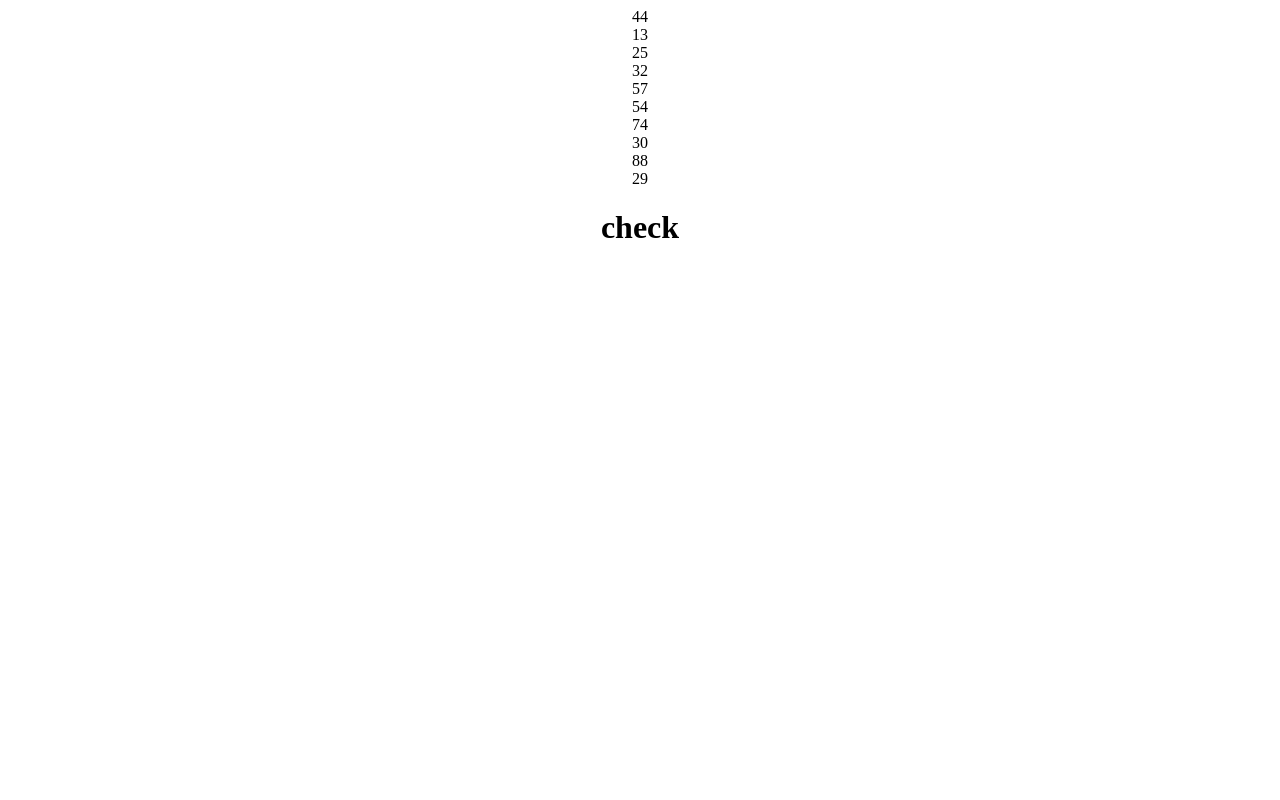
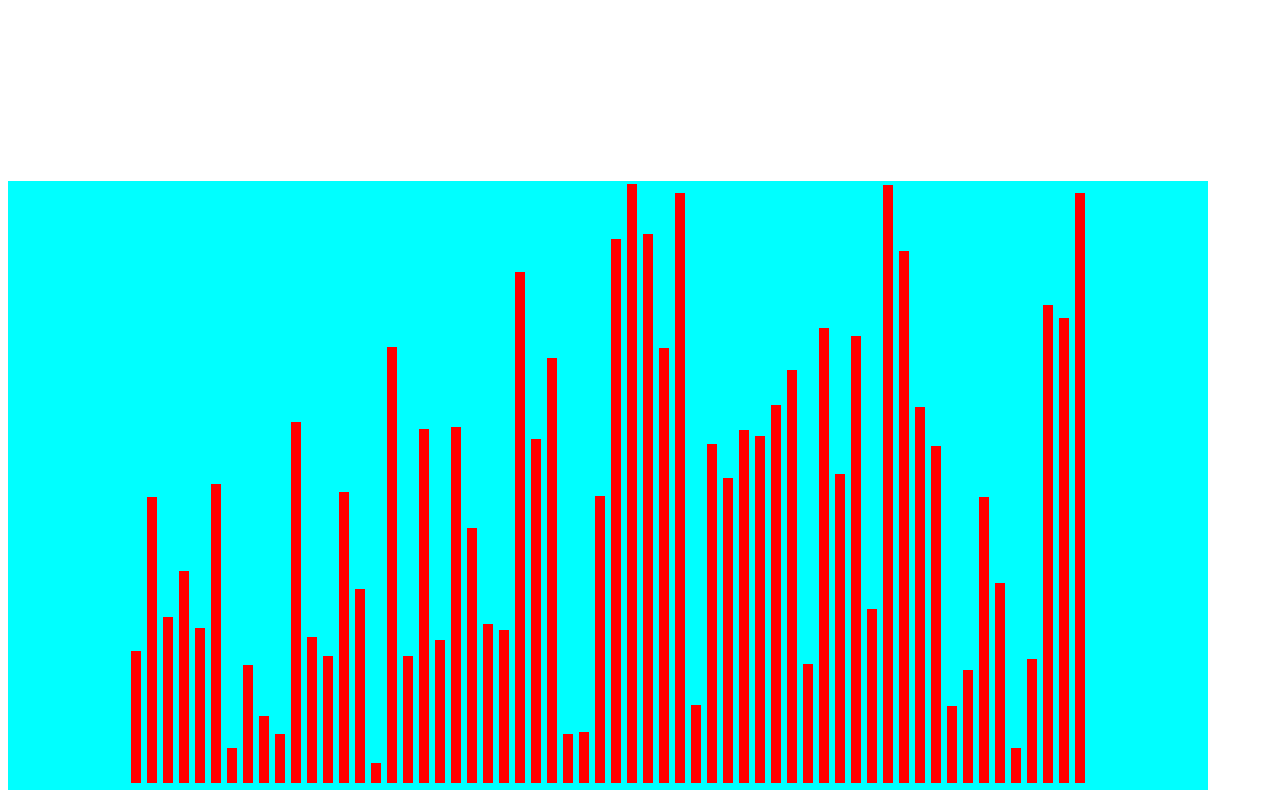
Before and after one commit to AvinLT/sortingAlgosWithReact, a React (Create React App) app: page / in a window 1280 px wide. Built offline with nearby package versions, Linux system fonts and the light colour scheme.

Commit message:
css for bars

```diff
--- a/src/App.js
+++ b/src/App.js
@@ -6,7 +6,6 @@ function App() {
   return (
     <div className="App">
       <SortingMain></SortingMain>
-      <h1>check</h1>
     </div>
   );
 }
--- /dev/null
+++ b/src/SortingMain/SortingMain.css
@@ -0,0 +1,14 @@
+.bar {
+    width: 10px;
+    margin: 3px;
+    display: inline-block;
+    background-color: red;
+}
+
+.bar-group {
+    background-color: aqua;
+    bottom: 10px;
+    width: 1200px;
+    bottom: 10px;
+    position: absolute;
+}
--- a/src/SortingMain/SortingMain.js
+++ b/src/SortingMain/SortingMain.js
@@ -1,4 +1,5 @@
 import React from 'react';
+import './SortingMain.css'
 
 export default class SortingMain extends React.Component{
     constructor(props) {
@@ -16,8 +17,8 @@ export default class SortingMain extends React.Component{
 
     resetArr() {
         const arr = [];
-        for (let i=0; i<10; i++) {
-            arr.push(randIntInInterval(10, 100));
+        for (let i=0; i<60; i++) {
+            arr.push(randIntInInterval(10, 600));
         }
         this.setState({arr});
     }
@@ -27,13 +28,15 @@ export default class SortingMain extends React.Component{
         const {arr} = this.state;
 
         return (
-            <>
+            <div className="bar-group">
                 {arr.map((val, idx) => (
-                    <div key={idx}>
-                        {val}
+                    <div
+                    className="bar"
+                    key={idx}
+                    style={{height: `${val}px`}}>
                     </div>
                 ))}
-            </>
+            </div>
         );
     }
 }
```
